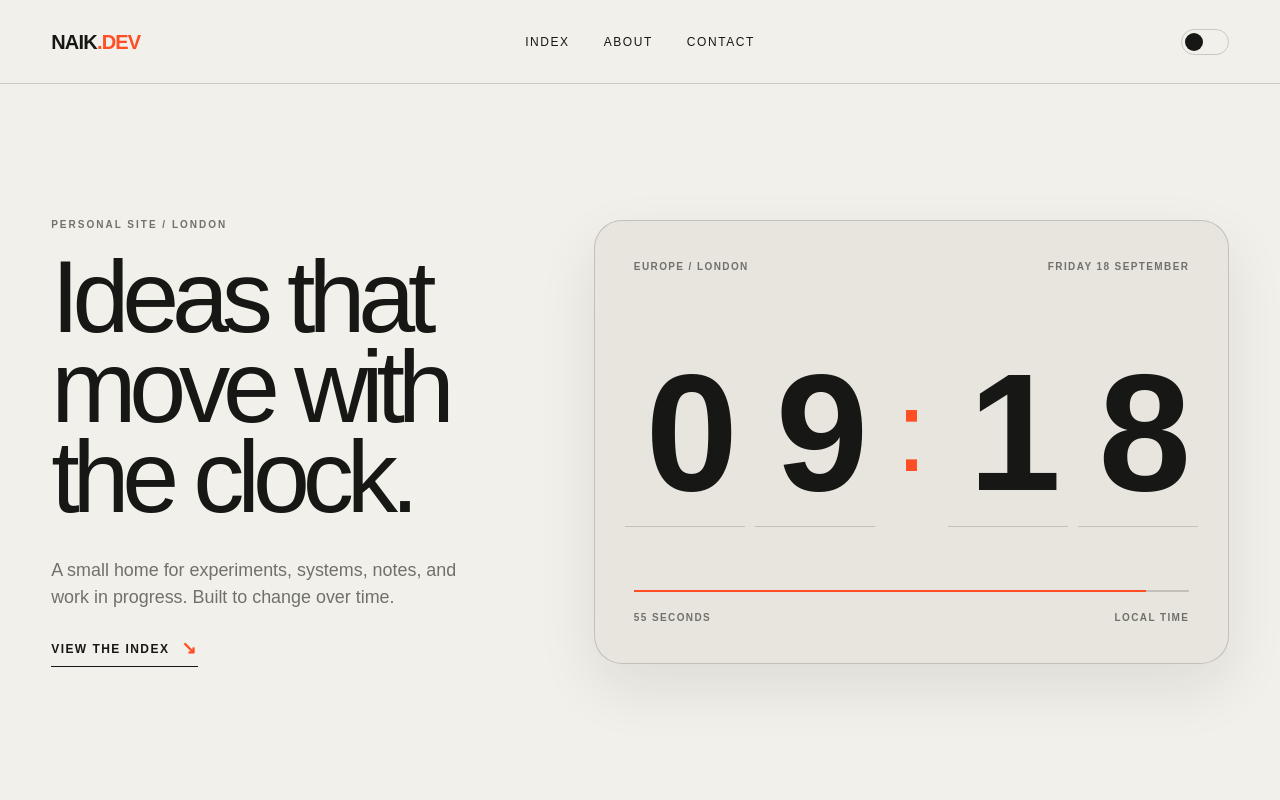
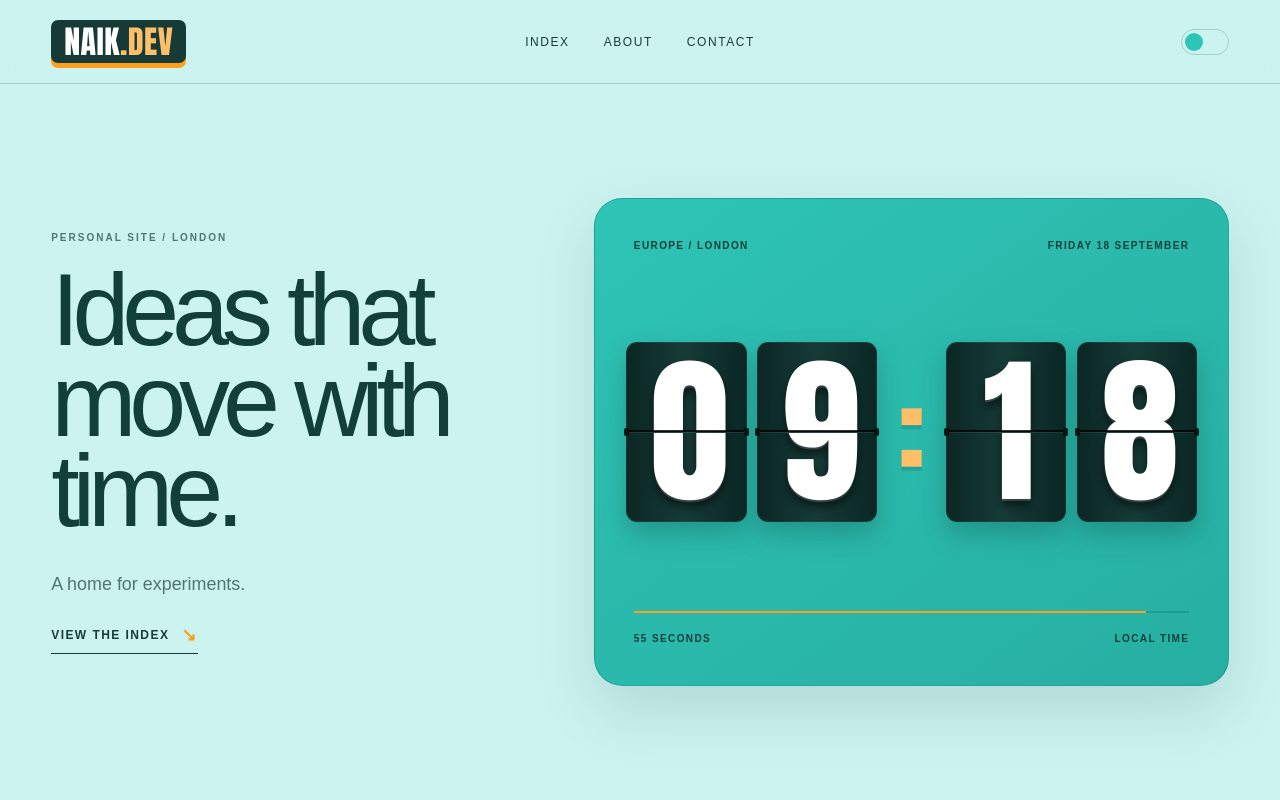
Before and after one commit to naik-dev/www.naik.dev, a plain HTML site: page index.html in a window 1280 px wide. Shown: the top 800 px of the page. Drawn offline with Linux system fonts and the light colour scheme.

Commit message:
Add retro flip clock design

```diff
--- a/app.js
+++ b/app.js
@@ -33,11 +33,44 @@ const yearFormatter = new Intl.DateTimeFormat("en-GB", {
 
 let previousTime = "";
 
+function initialiseFlipCard(element) {
+  const value = element.dataset.value || "0";
+  element.innerHTML = `
+    <span class="card-half top" aria-hidden="true"><span class="card-value">${value}</span></span>
+    <span class="card-half bottom" aria-hidden="true"><span class="card-value">${value}</span></span>
+    <span class="flip-half top" aria-hidden="true"><span class="card-value">${value}</span></span>
+    <span class="flip-half bottom" aria-hidden="true"><span class="card-value">${value}</span></span>
+  `;
+}
+
 function setDigit(element, value) {
-  if (element.textContent === value) return;
-  element.textContent = value;
-  element.classList.remove("tick");
-  requestAnimationFrame(() => element.classList.add("tick"));
+  const currentValue = element.dataset.value;
+  if (currentValue === value || element.classList.contains("flipping")) return;
+
+  const staticTop = element.querySelector(".card-half.top .card-value");
+  const staticBottom = element.querySelector(".card-half.bottom .card-value");
+  const flipTop = element.querySelector(".flip-half.top .card-value");
+  const flipBottom = element.querySelector(".flip-half.bottom .card-value");
+
+  staticTop.textContent = currentValue;
+  staticBottom.textContent = value;
+  flipTop.textContent = currentValue;
+  flipBottom.textContent = value;
+  element.classList.add("flipping");
+
+  const finishFlip = () => {
+    element.dataset.value = value;
+    element.setAttribute("aria-label", value);
+    staticTop.textContent = value;
+    staticBottom.textContent = value;
+    element.classList.remove("flipping");
+  };
+
+  element.querySelector(".flip-half.bottom")
+    .addEventListener("animationend", finishFlip, { once: true });
+  window.setTimeout(() => {
+    if (element.classList.contains("flipping")) finishFlip();
+  }, 750);
 }
 
 function updateClock() {
@@ -73,6 +106,8 @@ const storedTheme = localStorage.getItem("naik-theme");
 const preferredTheme = window.matchMedia("(prefers-color-scheme: dark)").matches ? "dark" : "light";
 applyTheme(storedTheme || preferredTheme);
 
+Object.values(digits).forEach(initialiseFlipCard);
+
 themeToggle.addEventListener("click", () => {
   applyTheme(document.documentElement.dataset.theme === "dark" ? "light" : "dark");
 });
--- a/index.html
+++ b/index.html
@@ -28,11 +28,8 @@
     <section class="hero" id="top">
       <div class="hero-copy">
         <p class="eyebrow">Personal site / London</p>
-        <h1>Ideas that<br>move with<br>the clock.</h1>
-        <p class="intro">
-          A small home for experiments, systems, notes, and work in progress.
-          Built to change over time.
-        </p>
+        <h1>Ideas that<br>move with<br>time.</h1>
+        <p class="intro">A home for experiments.</p>
         <a class="text-link" href="#work">View the index <span>↘</span></a>
       </div>
 
@@ -43,13 +40,13 @@
         </div>
         <div class="clock" aria-live="off">
           <div class="time-group" aria-label="Hours">
-            <span class="digit" id="hour-one">0</span>
-            <span class="digit" id="hour-two">0</span>
+            <span class="flip-card" id="hour-one" data-value="0" aria-label="0"></span>
+            <span class="flip-card" id="hour-two" data-value="0" aria-label="0"></span>
           </div>
           <span class="colon" aria-hidden="true">:</span>
           <div class="time-group" aria-label="Minutes">
-            <span class="digit" id="minute-one">0</span>
-            <span class="digit" id="minute-two">0</span>
+            <span class="flip-card" id="minute-one" data-value="0" aria-label="0"></span>
+            <span class="flip-card" id="minute-two" data-value="0" aria-label="0"></span>
           </div>
         </div>
         <div class="seconds-track" aria-hidden="true">
--- a/styles.css
+++ b/styles.css
@@ -1,22 +1,32 @@
 :root {
   color-scheme: light;
-  --paper: #f2f0ea;
-  --surface: #e8e5de;
-  --ink: #171815;
-  --muted: #6f716a;
-  --line: rgba(23, 24, 21, .18);
-  --accent: #ff4d24;
-  --shadow: 0 24px 60px rgba(23, 24, 21, .09);
+  --orange: #ff9f1c;
+  --sand: #ffbf69;
+  --white: #ffffff;
+  --mint: #cbf3f0;
+  --teal: #2ec4b6;
+  --paper: var(--mint);
+  --surface: var(--white);
+  --ink: #123f3a;
+  --muted: #4e7772;
+  --line: rgba(18, 63, 58, .2);
+  --accent: var(--orange);
+  --accent-soft: var(--sand);
+  --clock: #163b37;
+  --clock-dark: #0b2724;
+  --display-font: Impact, Haettenschweiler, "Arial Narrow Bold", sans-serif;
+  --shadow: 0 24px 60px rgba(18, 63, 58, .14);
 }
 
 :root[data-theme="dark"] {
   color-scheme: dark;
-  --paper: #151614;
-  --surface: #22231f;
-  --ink: #efede6;
-  --muted: #9c9d96;
-  --line: rgba(239, 237, 230, .18);
-  --accent: #ff6743;
+  --paper: #0d302d;
+  --surface: #123f3a;
+  --ink: var(--white);
+  --muted: var(--mint);
+  --line: rgba(203, 243, 240, .22);
+  --accent: var(--orange);
+  --accent-soft: var(--sand);
   --shadow: 0 24px 70px rgba(0, 0, 0, .28);
 }
 
@@ -58,16 +68,26 @@ button { font: inherit; }
   grid-template-columns: 1fr auto 1fr;
   align-items: center;
   border-bottom: 1px solid var(--line);
+  background: color-mix(in srgb, var(--paper) 86%, transparent);
+  backdrop-filter: blur(18px);
 }
 
 .wordmark {
   width: fit-content;
-  font-size: 20px;
-  font-weight: 800;
-  letter-spacing: -.04em;
+  padding: 8px 13px 6px;
+  border-radius: 7px;
+  color: var(--white);
+  background: var(--clock);
+  box-shadow: 0 5px 0 var(--orange);
+  font-family: var(--display-font);
+  font-size: clamp(29px, 2.5vw, 40px);
+  font-weight: 900;
+  letter-spacing: .015em;
+  line-height: .9;
+  text-transform: uppercase;
 }
 
-.wordmark span { color: var(--accent); }
+.wordmark span { color: var(--sand); }
 
 .site-header nav {
   display: flex;
@@ -117,7 +137,7 @@ button { font: inherit; }
   width: 18px;
   height: 18px;
   border-radius: 50%;
-  background: var(--ink);
+  background: var(--teal);
   transition: transform .25s ease, background-color .25s ease;
 }
 
@@ -154,6 +174,7 @@ button { font: inherit; }
 }
 
 .hero h1 { font-size: clamp(64px, 8vw, 138px); }
+.hero h1::first-letter { text-transform: uppercase; }
 
 .intro {
   max-width: 430px;
@@ -182,7 +203,7 @@ button { font: inherit; }
   padding: clamp(22px, 3vw, 46px);
   border: 1px solid var(--line);
   border-radius: 28px;
-  background: var(--surface);
+  background: linear-gradient(145deg, var(--teal), #26afa2);
   box-shadow: var(--shadow);
 }
 
@@ -190,7 +211,7 @@ button { font: inherit; }
 .clock-footer {
   display: flex;
   justify-content: space-between;
-  color: var(--muted);
+  color: var(--ink);
   font-size: 10px;
   font-weight: 700;
   text-transform: uppercase;
@@ -200,6 +221,7 @@ button { font: inherit; }
 .clock {
   margin: clamp(40px, 7vw, 100px) 0;
   display: flex;
+  perspective: 1200px;
   align-items: center;
   justify-content: center;
   gap: clamp(8px, 1.6vw, 24px);
@@ -207,34 +229,121 @@ button { font: inherit; }
 
 .time-group { display: flex; gap: clamp(5px, .8vw, 12px); }
 
-.digit {
+.flip-card {
+  --card-height: clamp(100px, 14vw, 218px);
   position: relative;
-  min-width: .72em;
-  display: inline-grid;
-  place-items: center;
-  font-size: clamp(86px, 13vw, 210px);
-  font-weight: 700;
-  letter-spacing: -.08em;
-  line-height: .82;
+  display: block;
+  width: clamp(62px, 9.4vw, 146px);
+  height: var(--card-height);
+  perspective: 800px;
+  color: var(--white);
+  font-family: var(--display-font);
+  font-size: clamp(82px, 12.3vw, 190px);
+  font-weight: 900;
+  letter-spacing: -.04em;
+  line-height: 1;
+  filter: drop-shadow(0 12px 13px rgba(11, 39, 36, .25));
 }
 
-.digit::after {
+.card-half,
+.flip-half {
+  position: absolute;
+  left: 0;
+  width: 100%;
+  height: 50%;
+  overflow: hidden;
+  background: linear-gradient(90deg, var(--clock-dark), var(--clock) 48%, var(--clock-dark));
+  backface-visibility: hidden;
+  transform-style: preserve-3d;
+}
+
+.card-half.top,
+.flip-half.top {
+  top: 0;
+  border: 1px solid rgba(255, 255, 255, .08);
+  border-bottom: 1px solid rgba(0, 0, 0, .72);
+  border-radius: 11px 11px 3px 3px;
+  transform-origin: bottom;
+}
+
+.card-half.bottom,
+.flip-half.bottom {
+  bottom: 0;
+  border: 1px solid rgba(255, 255, 255, .06);
+  border-top: 1px solid rgba(255, 255, 255, .08);
+  border-radius: 3px 3px 11px 11px;
+  transform-origin: top;
+}
+
+.card-half .card-value,
+.flip-half .card-value {
+  position: absolute;
+  left: 0;
+  width: 100%;
+  height: 200%;
+  display: flex;
+  align-items: center;
+  justify-content: center;
+  text-shadow: 0 2px 0 rgba(255, 255, 255, .17), 0 7px 8px rgba(0, 0, 0, .52);
+}
+
+.card-half.top .card-value,
+.flip-half.top .card-value { top: 0; }
+
+.card-half.bottom .card-value,
+.flip-half.bottom .card-value { bottom: 0; }
+
+.card-half.top { z-index: 1; }
+.card-half.bottom { z-index: 0; }
+.flip-half.top { z-index: 4; }
+.flip-half.bottom {
+  z-index: 3;
+  transform: rotateX(90deg);
+}
+
+.flip-card:not(.flipping) .flip-half { visibility: hidden; }
+
+.flip-card.flipping .flip-half.top {
+  animation: flip-top .32s cubic-bezier(.55, .08, .68, .53) forwards;
+}
+
+.flip-card.flipping .flip-half.bottom {
+  animation: flip-bottom .32s .32s cubic-bezier(.25, .46, .45, .94) forwards;
+}
+
+.flip-card::before,
+.flip-card::after {
+  content: "";
+  position: absolute;
+  top: calc(50% - 4px);
+  z-index: 8;
+  width: 5px;
+  height: 8px;
+  border-radius: 2px;
+  background: #061513;
+}
+
+.flip-card::before { left: -2px; }
+.flip-card::after { right: -2px; }
+
+.flip-card .card-half.top::after {
   content: "";
   position: absolute;
   right: 0;
-  bottom: -.16em;
+  bottom: 0;
   left: 0;
   height: 1px;
-  background: var(--line);
+  background: rgba(0, 0, 0, .8);
+  box-shadow: 0 1px 0 rgba(255, 255, 255, .08);
 }
 
-.digit.tick { animation: tick .28s ease; }
-
 .colon {
-  color: var(--accent);
+  color: var(--sand);
   font-size: clamp(68px, 9vw, 150px);
+  font-family: var(--display-font);
   line-height: 1;
   animation: blink 1s steps(1) infinite;
+  text-shadow: 0 4px 0 rgba(18, 63, 58, .18);
 }
 
 .seconds-track {
@@ -248,7 +357,7 @@ button { font: inherit; }
   display: block;
   width: 0;
   height: 100%;
-  background: var(--accent);
+  background: var(--orange);
   transition: width .3s linear;
 }
 
@@ -319,7 +428,7 @@ button { font: inherit; }
   gap: 10vw;
   align-items: center;
   border-top: 1px solid var(--line);
-  background: var(--surface);
+  background: var(--white);
 }
 
 .orbit-mark {
@@ -348,8 +457,8 @@ button { font: inherit; }
   display: grid;
   place-items: center;
   border-radius: 50%;
-  color: var(--paper);
-  background: var(--ink);
+  color: var(--clock-dark);
+  background: var(--sand);
   font-size: 12px;
   font-weight: 700;
   letter-spacing: .15em;
@@ -390,9 +499,14 @@ footer {
   letter-spacing: .15em;
 }
 
-@keyframes tick {
-  0% { transform: translateY(-8px); opacity: .2; }
-  100% { transform: translateY(0); opacity: 1; }
+@keyframes flip-top {
+  from { transform: rotateX(0); }
+  to { transform: rotateX(-90deg); }
+}
+
+@keyframes flip-bottom {
+  from { transform: rotateX(90deg); }
+  to { transform: rotateX(0); }
 }
 
 @keyframes blink {
@@ -426,7 +540,11 @@ footer {
   .hero { min-height: auto; padding-top: 30px; }
   .clock-stage { border-radius: 20px; }
   .clock { margin: 50px 0; gap: 5px; }
-  .digit { font-size: clamp(58px, 19vw, 100px); }
+  .flip-card {
+    --card-height: clamp(84px, 27vw, 120px);
+    width: clamp(52px, 18vw, 76px);
+    font-size: clamp(67px, 24vw, 98px);
+  }
   .colon { font-size: 50px; }
   .clock-meta span:last-child { display: none; }
   .project-card { grid-template-columns: 42px 1fr; gap: 14px; }
```
